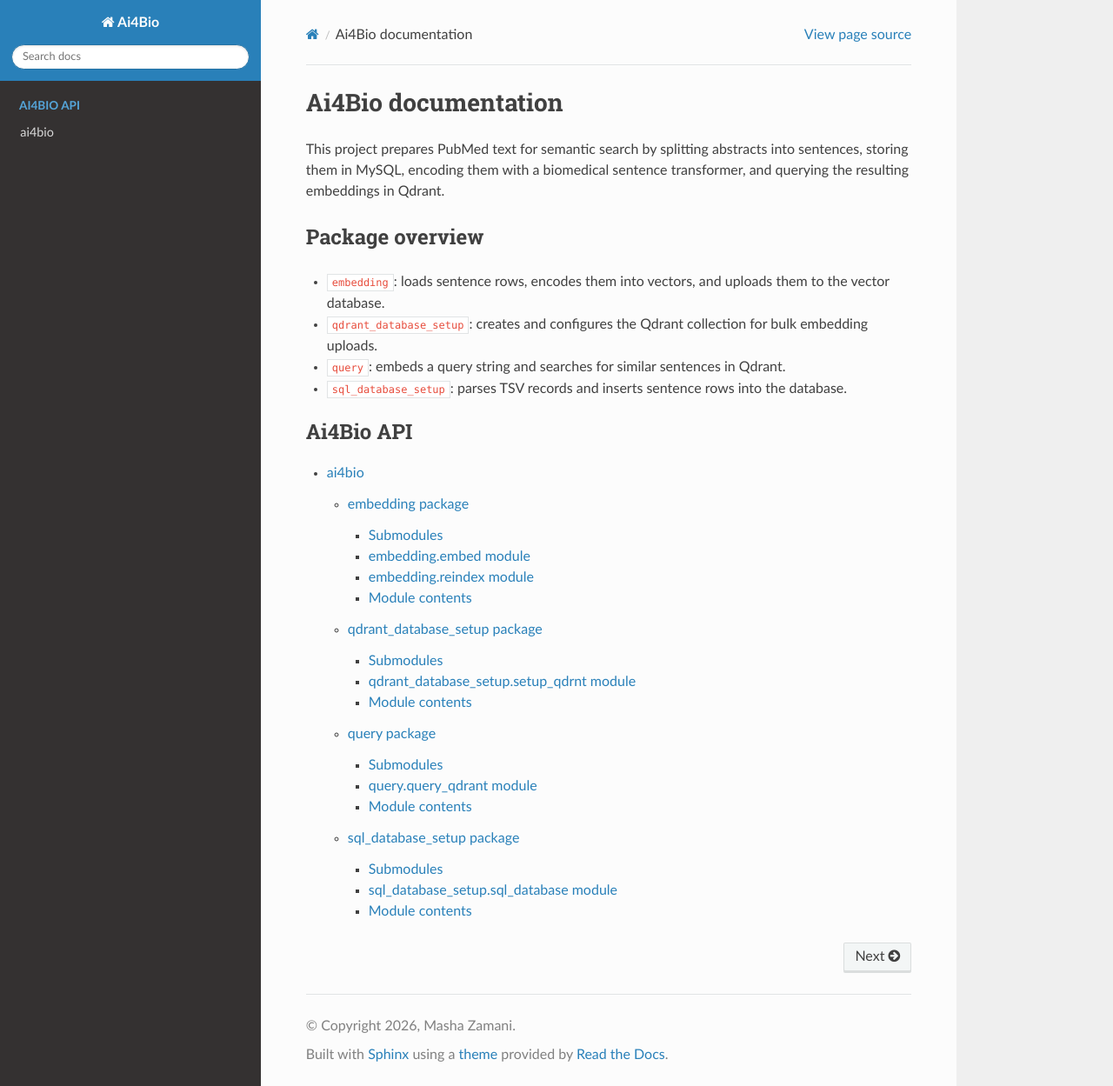
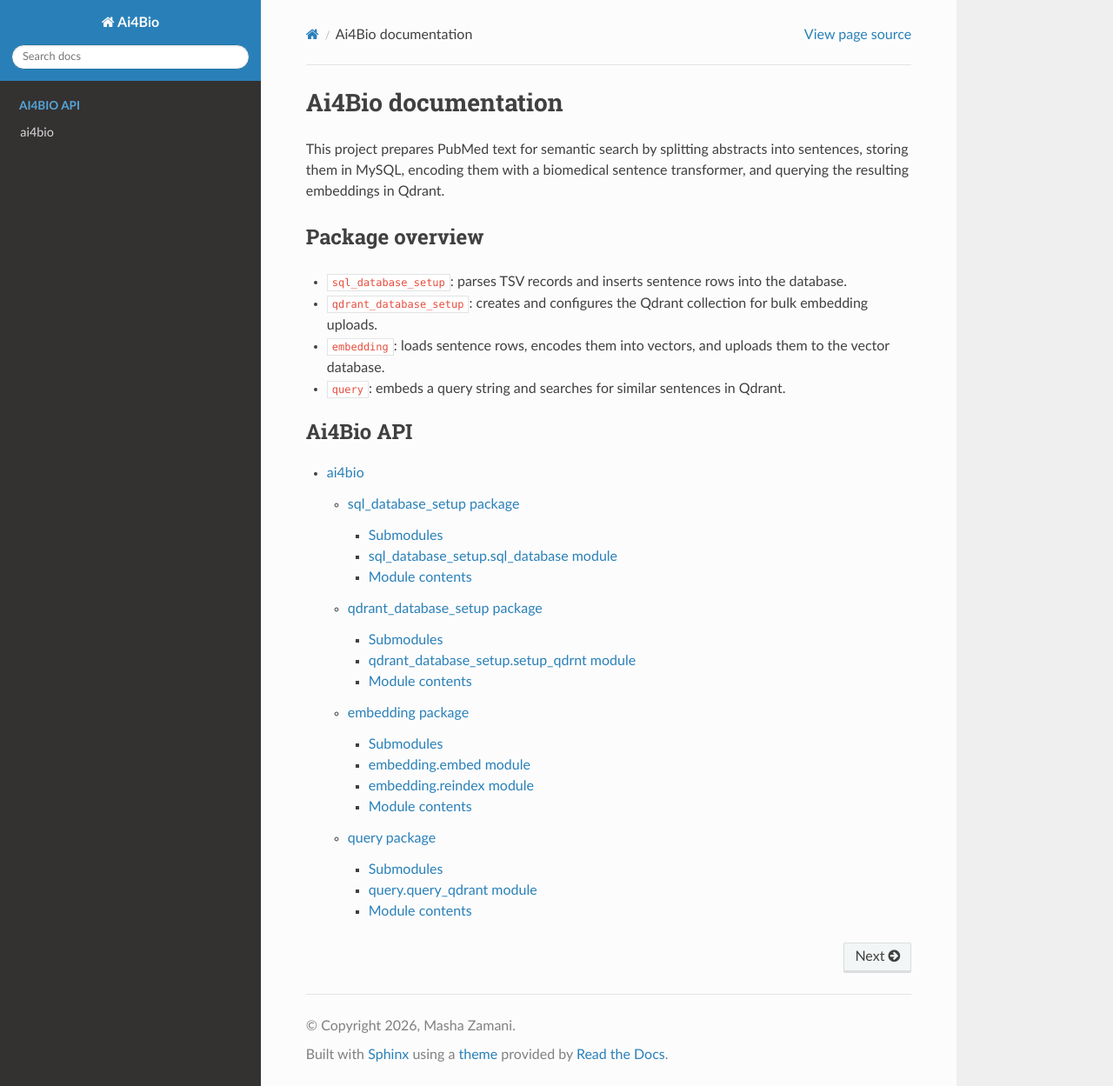
Before and after one commit to Mahsa-Zf/ai4bio, a Sphinx documentation site: the page built from docs/source/index.rst, in a window 1280 px wide and 1249 px high. Shown: the whole window at 87% size. Built offline with Sphinx 7.4.7 and the Read the Docs theme 3.1.0, drawn with Linux system fonts in a browser that asks for light colours.

Commit message:
changed the order of packages in the requirements.txt so en_core_web_sm which belongs to spacy doesn't come before it.
changed the layout of the sphinx document so it shows the packages in order they should be executed

```diff
--- a/docs/source/api/modules.rst
+++ b/docs/source/api/modules.rst
@@ -4,7 +4,7 @@ ai4bio
 .. toctree::
    :maxdepth: 4
 
+   sql_database_setup
+   qdrant_database_setup
    embedding
-   qdrant_database_setup
    query
-   sql_database_setup
--- a/docs/source/index.rst
+++ b/docs/source/index.rst
@@ -13,13 +13,14 @@ transformer, and querying the resulting embeddings in Qdrant.
 Package overview
 ----------------
 
+- ``sql_database_setup``: parses TSV records and inserts sentence rows into the
+  database.
+- ``qdrant_database_setup``: creates and configures the Qdrant collection for
+  bulk embedding uploads.
 - ``embedding``: loads sentence rows, encodes them into vectors, and uploads them
   to the vector database.
-- ``qdrant_database_setup``: creates and configures the Qdrant collection for
-  bulk embedding uploads.
 - ``query``: embeds a query string and searches for similar sentences in Qdrant.
-- ``sql_database_setup``: parses TSV records and inserts sentence rows into the
-  database.
+
 
 .. toctree::
    :caption: Ai4Bio API
--- a/requirements.txt
+++ b/requirements.txt
@@ -18,7 +18,6 @@ cuda-pathfinder==1.5.5
 cuda-toolkit==13.0.2
 cymem==2.0.13
 docutils==0.22.4
-en_core_web_sm==3.8.0
 exceptiongroup==1.3.1
 filelock==3.29.4
 fsspec==2026.4.0
@@ -88,6 +87,7 @@ snowballstemmer==3.1.1
 spacy==3.8.14
 spacy-legacy==3.0.12
 spacy-loggers==1.0.5
+en_core_web_sm==3.8.0
 Sphinx==9.1.0
 sphinx_rtd_theme==3.1.0
 sphinxcontrib-applehelp==2.0.0
```
